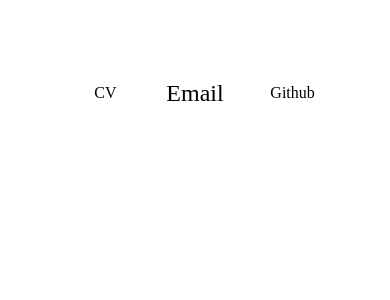
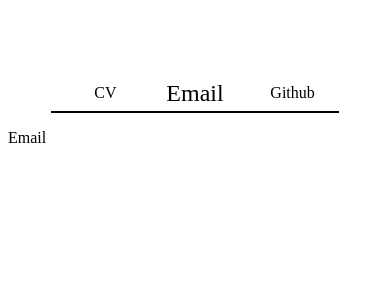
Before and after one commit to sistemd/business, a React (Create React App) app: page / in a window 390 px wide. Both pictures are taken after a click on the element "Email". Shown: the top 300 px of the page. Built offline with nearby package versions, Linux system fonts and the light colour scheme; the HTML template or start-up script is replaced by a standard one.

Commit message:
Added a main content screen

```diff
--- a/src/App.tsx
+++ b/src/App.tsx
@@ -1,13 +1,15 @@
 import React, {useState} from 'react'
-import Menu from './Menu'
+import Menu, {ButtonName} from './Menu'
 import './css/App.css'
+import MainContent from './MainContent'
 
 export default function App() {
-    const [selection, setSelection] = useState('')
+    const [selectedButton, setSelectedButton] = useState<ButtonName | undefined>()
 
     return (
         <div>
-            <Menu className={(selection === '') ? 'center-menu' : 'top-menu'} onSelectionChange={setSelection}/>
+            <Menu className={selectedButton ? 'top-menu' : 'center-menu'} onSelectedButtonChange={setSelectedButton}/>
+            <MainContent selectedButton={selectedButton}/>
         </div>
     )
 }
--- a/src/CV.tsx
+++ b/src/CV.tsx
@@ -2,7 +2,8 @@ import React, {useState} from 'react'
 
 export default function CV() {
     return (
-        <>
-        </>
+        <p>
+            CV
+        </p>
     )
 }
--- a/src/Email.tsx
+++ b/src/Email.tsx
@@ -5,7 +5,7 @@ import {CSSTransition, SwitchTransition} from 'react-transition-group'
 const buttonAnimationTimeout = 200
 
 export default function Email() {
-    return <></>
+    return <p>Email</p>
 }
 
 interface CopyEmailButtonProps {
--- a/src/Github.tsx
+++ b/src/Github.tsx
@@ -1,7 +1,6 @@
 import React, {useEffect, useState} from 'react'
 import Button from './Button'
 import Popover from 'react-tiny-popover'
-import './css/Github.scss'
 import 'devicon/devicon-colors.css'
 import 'devicon/devicon.min.css'
 import axios from 'axios'
--- /dev/null
+++ b/src/MainContent.tsx
@@ -0,0 +1,31 @@
+import React from 'react'
+import {CSSTransition, SwitchTransition} from 'react-transition-group'
+import {ButtonName} from './Menu'
+import Email from './Email'
+import CV from './CV'
+import Github from './Github'
+import './css/MainContent.css'
+
+export interface MainContentProps {
+    selectedButton?: ButtonName
+}
+
+export default function MainContent(props: MainContentProps) {
+    function Content() {
+        switch (props.selectedButton) {
+            case 'email': return <Email/>
+            case 'cv': return <CV/>
+            case 'github': return <Github/>
+        }
+
+        return <></>
+    }
+
+    return (
+        <SwitchTransition mode='out-in'>
+            <CSSTransition key={props.selectedButton} timeout={200} classNames={'fade'}>
+                <Content/>
+            </CSSTransition>
+        </SwitchTransition>
+    )
+}
--- a/src/Menu.tsx
+++ b/src/Menu.tsx
@@ -7,7 +7,7 @@ export type ButtonName = 'email' | 'cv' | 'github'
 export interface MenuProps {
     className?: string
 
-    onSelectionChange(newSelection: ButtonName): void
+    onSelectedButtonChange(newButton: ButtonName): void
 }
 
 export default function Menu(props: MenuProps) {
@@ -18,7 +18,7 @@ export default function Menu(props: MenuProps) {
     })
 
     function onClick(button: ButtonName) {
-        props.onSelectionChange(button)
+        props.onSelectedButtonChange(button)
         setClasses({
             ...classes,
             [button]: 'center large',
--- a/src/css/App.css
+++ b/src/css/App.css
@@ -1,5 +1,11 @@
 :root {
-    font: 1em "Fira Code";
+    font: 2em "Fira Code";
+}
+
+@media (max-width: 662px) {
+    :root {
+        font-size: 1em;
+    }
 }
 
 .menu {
--- /dev/null
+++ b/src/css/MainContent.css
@@ -0,0 +1,17 @@
+.fade-enter {
+    opacity: 0;
+}
+
+.fade-enter-active {
+    opacity: 1;
+    transition: opacity 200ms;
+}
+
+.fade-exit {
+    opacity: 1;
+}
+
+.fade-exit-active {
+    opacity: 0;
+    transition: opacity 200ms;
+}
--- a/src/css/Menu.css
+++ b/src/css/Menu.css
@@ -4,6 +4,8 @@
 
 .menu {
     width: calc(var(--menu-button-width) * 3.6);
+    height: 2.7em;
+    border-bottom: .15em solid black;
 }
 
 .menu > .button {
```
